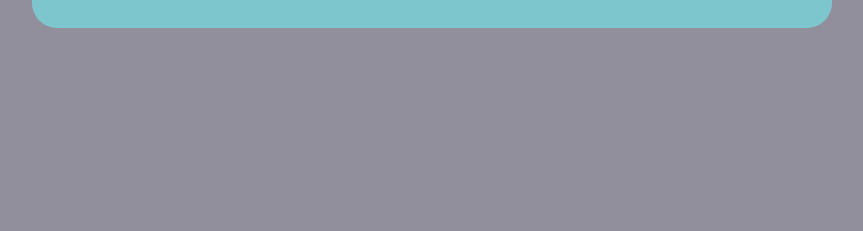
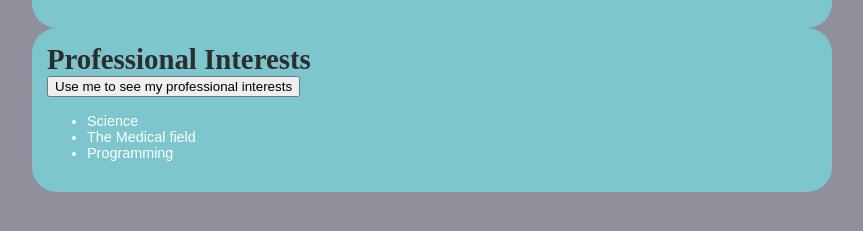
Before and after one commit to drewdmd25/drewdmd25.github.io, a plain HTML site: page index.html in a window 1280 px wide. Shown: the part 365-596 px from the top of the page, without its empty margins (208-1071 px from the left). Drawn offline with nearby package versions, Linux system fonts and the light colour scheme.

Commit message:
A basic website

```diff
--- a/index.html
+++ b/index.html
@@ -84,6 +84,15 @@
             }
 
         </style>
+        <script src="https://ajax.googleapis.com/ajax/libs/jquery/3.1.1/jquery.min.js"></script>
+         <script>
+          $(document).ready(function(){
+              $("button").click(function(){
+                  $("ul.professional-interests").fadeToggle();
+              });
+          });
+      </script>
+
 
         </head>
 
@@ -123,6 +132,21 @@
 
                     </section>
                 </main>
+                <main>
+                    <div class="content">
+                        <header>Professional Interests</header>
+                        <section class="interests">
+                            <button>Use me to see my professional interests</button>
+                            <ul class="professional-interests">
+                                <li>Science</li>
+                                <li>The Medical field</li>
+                                <li>Programming</li>
+                            </ul>
+                        </section>
+
+                    </div>
+
+                </main>
             </div>
         </body>
 </html>
```
Also changed, not shown: portfolio.html (+2 -1 lines).
